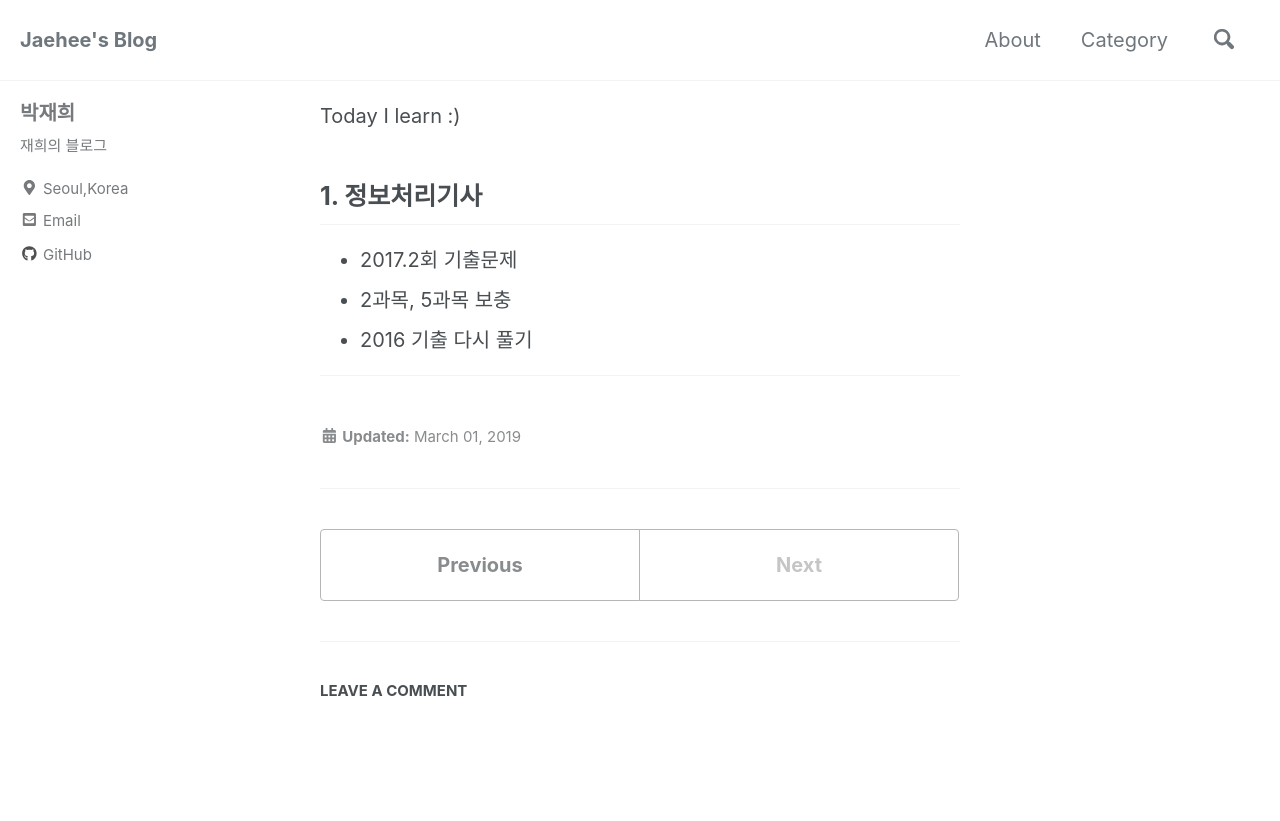
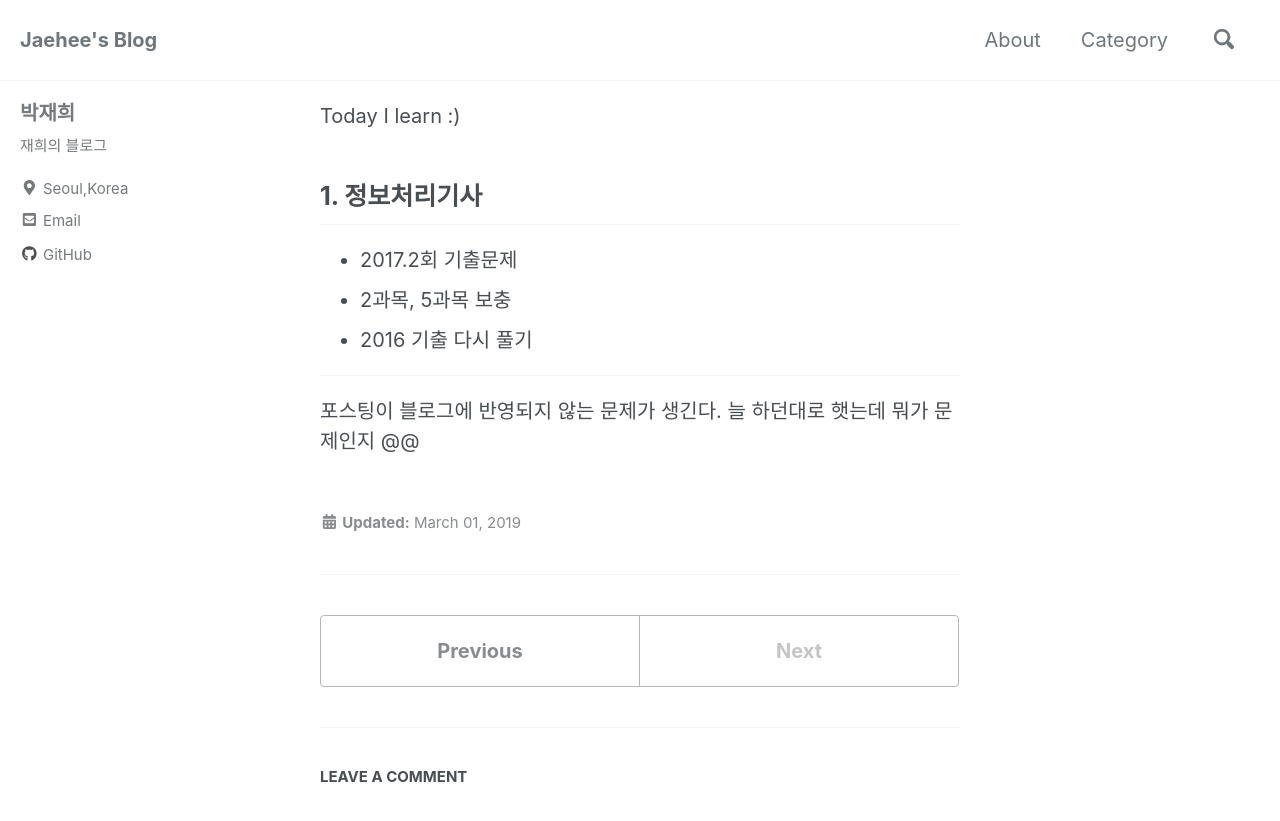
Before and after one commit to jaehee0145/jaehee0145.github.io, a Jekyll site: the page built from _posts/2019-02-28-[T.I.L] 2019-02-28.md, in a window 1280 px wide and 900 px high. Shown: the top 821 px of the window. Built offline with Jekyll 4.4.1, drawn with Linux system fonts in a browser that asks for light colours; cached includes are drawn as plain includes; nearby versions of some CDN libraries; comment, search, counter and statistics services are not loaded.

Commit message:
Update 2019-02-28-[T.I.L] 2019-02-28.md

```diff
--- a/_posts/2019-02-28-[T.I.L] 2019-02-28.md
+++ b/_posts/2019-02-28-[T.I.L] 2019-02-28.md
@@ -17,3 +17,5 @@ Today I learn :)
 
 
 ***
+포스팅이 블로그에 반영되지 않는 문제가 생긴다.
+늘 하던대로 햇는데 뭐가 문제인지 @@
```
